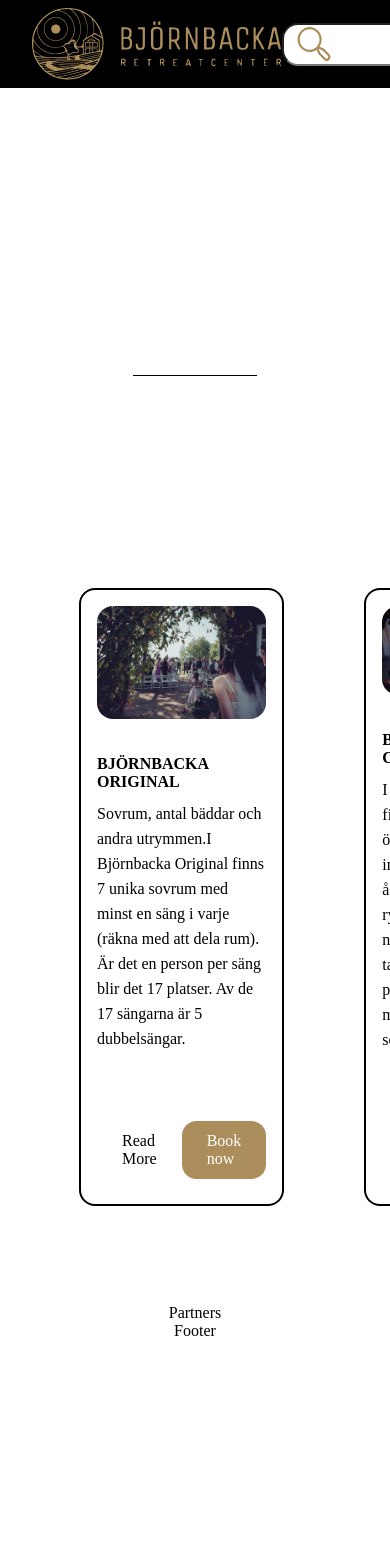
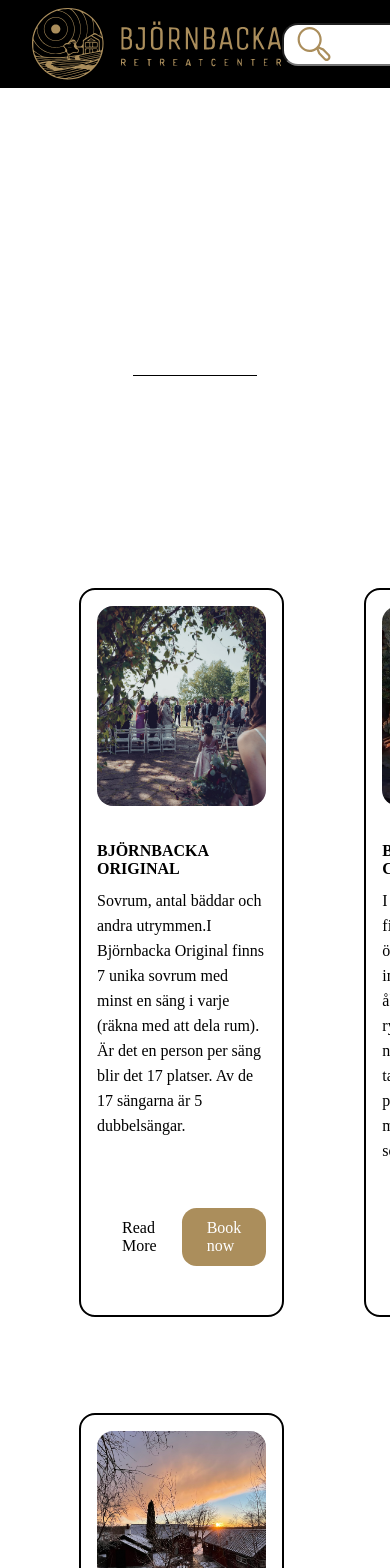
Before and after one commit to code-collaborate-fed24/bjornbacka, a React (Create React App) app: page / in a window 390 px wide. Shown: the top 1568 px of the page. Before the commit the page ends 1340 px from the top, so only its background shows below. Built offline with nearby package versions, Linux system fonts and the light colour scheme.

Commit message:
work on rersponsive part of card component

```diff
--- a/src/components/CardComponents/cardcomponent.css
+++ b/src/components/CardComponents/cardcomponent.css
@@ -44,7 +44,12 @@
 .card-item-wrapper {
 	display: grid;
 	grid-template-columns: repeat(3, 1fr);
-  padding: 50px 0px 50px 0px;
+	padding: 50px 0px;
 	text-align: center;
 	color: white;
 }
+@media screen and (max-width: 992px) {
+	.card-item-wrapper {
+		grid-template-columns: repeat(2, 1fr);
+	}
+}
--- a/src/components/CardComponents/carditems.css
+++ b/src/components/CardComponents/carditems.css
@@ -8,6 +8,7 @@
 
 .item-container .images {
 	width: 100%;
+	object-fit: cover;
 	border-radius: 1rem;
 	margin-top: -1rem;
 }
--- a/src/components/CardComponents/carditems.js
+++ b/src/components/CardComponents/carditems.js
@@ -6,7 +6,7 @@ import "./carditems.css";
 const CardItem = (props) => {
 	return (
 		<div className="item-container">
-      <img className="images" src={props.image} />
+			<img height={200} className="images" src={props.image} />
 			<div className="text-wrapper">
 				<p className="visit-title">{props.title}</p>
 				<div className="description-wrapper">
```
Lines whose indentation alone changed are shown as unchanged.
